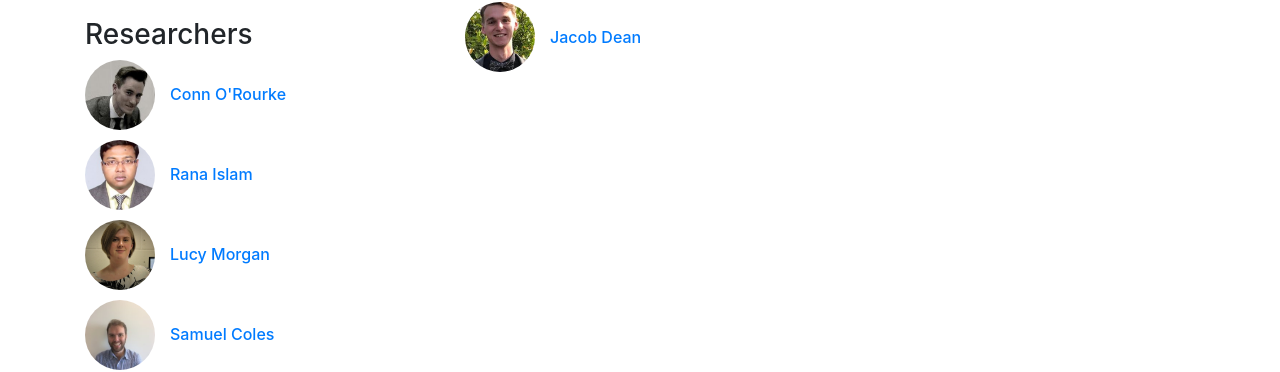
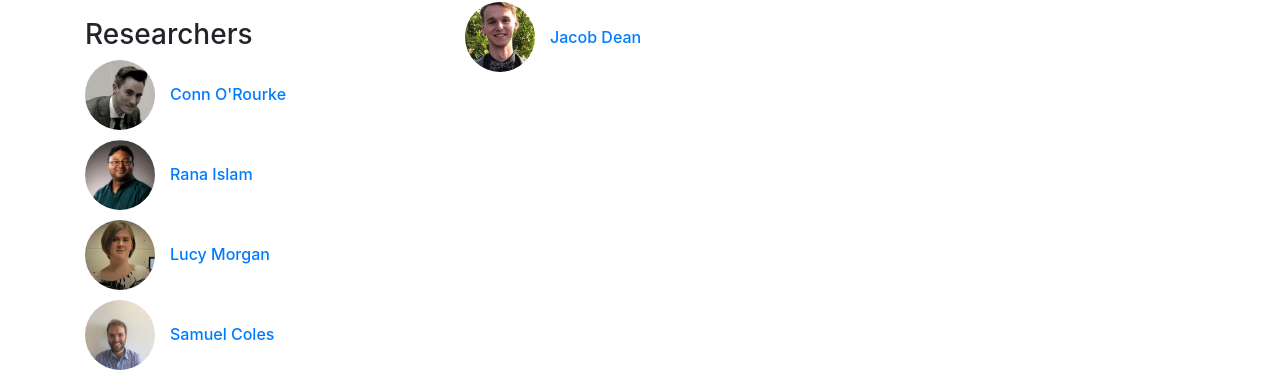
Before and after one commit to morgan-group-bath/morgan-group-bath.github.io, a Jekyll site: the page built from index.html, in a window 1280 px wide. Shown: the part 1746-2118 px from the top of the page. Built offline with Jekyll 4.4.1, drawn with Linux system fonts in a browser that asks for light colours.

Commit message:
change image

```diff
--- a/_data/people.yml
+++ b/_data/people.yml
@@ -16,7 +16,7 @@ Rana:
     display_name: "Rana Islam"
     webpage: https://scholar.google.co.uk/citations?user=JJpY6XUAAAAJ&hl=en
     role: postdoc
-    image: /img/people/rana.jpeg
+    image: /img/people/rana.png
 
 Lucy:
     display_name: "Lucy Morgan"
```
Also changed, not shown: img/people/rana.png (added), 2 other files.
